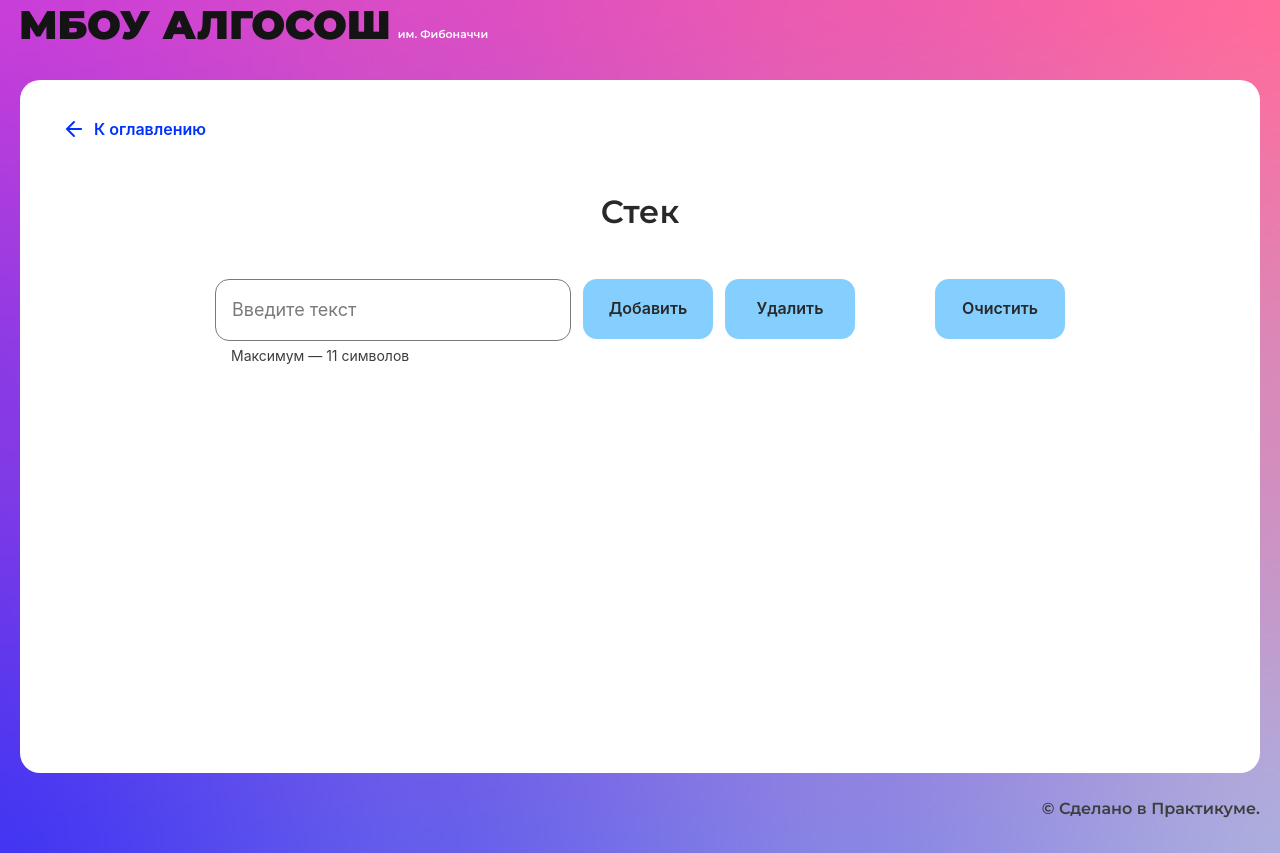
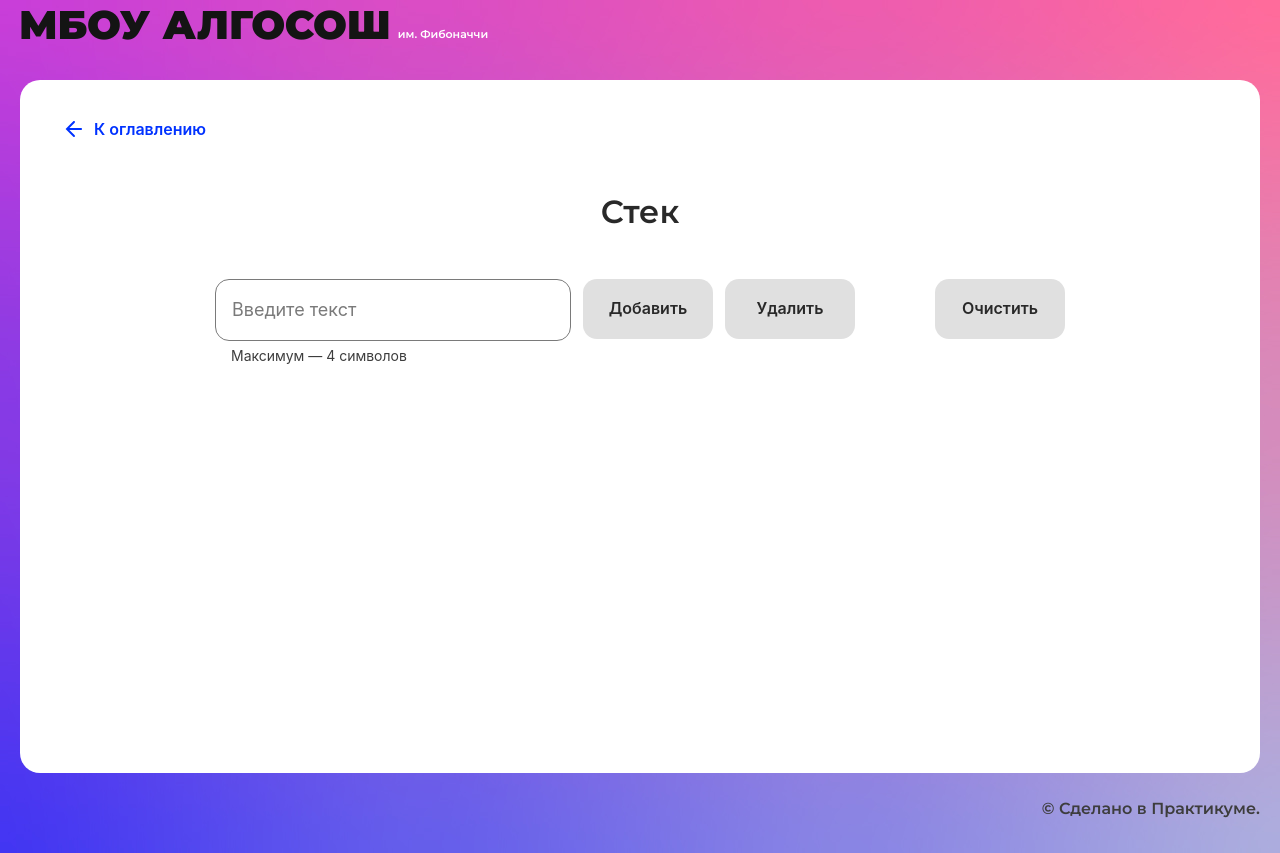
Before and after one commit to Phizick/alg, a React (Create React App) app: page /stack in a window 1280 px wide. Built offline with nearby package versions, Linux system fonts and the light colour scheme.

Commit message:
stack page final fix

```diff
--- a/src/Utils/Stack.ts
+++ b/src/Utils/Stack.ts
@@ -19,7 +19,6 @@ export class Stack<T> implements IStack<T> {
 
     push = (item: T): void => {
         this.container.push(item)
-
     };
 
     pop = (): void => {
--- a/src/components/stack-page/stack-page.tsx
+++ b/src/components/stack-page/stack-page.tsx
@@ -21,7 +21,7 @@ type TValues = {
         delete: boolean,
         clear: boolean
     },
-    setValues: any
+    setValues: (arg: any) => void
 }
 
 const stack = new Stack<string>();
@@ -36,11 +36,10 @@ export const StackPage: FC = () => {
         add: false,
         delete: false,
         clear: false
-    })
-
+    });
 
     const handleInput = (e: FormEvent<HTMLInputElement>): void => {
-        setValues({inputValue: e.currentTarget.value, stackArr: stack.collectedArr()})
+        setValues({inputValue: e.currentTarget.value, stackArr: [...stack.collectedArr()]})
     }
 
     const peak = () => {
@@ -50,8 +49,9 @@ export const StackPage: FC = () => {
     const push = async (item: string) => {
         stack.push(item);
         await delay(SHORT_DELAY_IN_MS)
-        setValues({currentIndex: values.currentIndex + 1})
-        setValues({stackArr: stack.collectedArr()})
+        setValues({currentIndex: stack.getSize() - 1, stackArr: [...stack.collectedArr()]})
+        await delay(SHORT_DELAY_IN_MS)
+        setValues({currentsIndex: 0,stackArr: [...stack.collectedArr()]})
     };
 
     const pop = async () => {
@@ -61,12 +61,10 @@ export const StackPage: FC = () => {
         setValues({stackArr: [...stack.collectedArr()]})
     };
 
-    // const clear = () => {
-    //     stack.clear()
-    //     setStack(stack.collectedArr())
-    //     setIndex(0)
-    // }
-
+    const clear = () => {
+        stack.clear()
+        setValues({stackArr: [...stack.collectedArr()], currentIndex: 0})
+    };
 
   return (
     <SolutionLayout title="Стек">
@@ -76,7 +74,7 @@ export const StackPage: FC = () => {
             placeholder={'Введите текст'}
             extraClass={'input-style'}
             isLimitText={true}
-            maxLength={11}
+            maxLength={4}
             type={'text'}
             onChange={handleInput}
             value={values.inputValue || ''}
@@ -84,14 +82,17 @@ export const StackPage: FC = () => {
         <Button text={'Добавить'}
                 extraClass={'button-style'}
         onClick={() => push(values.inputValue)}
+                disabled={!Boolean(values.inputValue)}
         />
         <Button text={'Удалить'}
                 extraClass={'button-style'}
-        onClick={() => pop()}/>
+        onClick={() => pop()}
+                disabled={!Boolean(values.inputValue)}/>
         </div>
         <Button text={'Очистить'}
                 extraClass={'button-style'}
-        // onClick={() => clear()}
+        onClick={() => clear()}
+                disabled={!Boolean(values.inputValue)}
           />
       </form>
         <ul className={`${stylesStackPage.ul}`}>
@@ -100,7 +101,7 @@ export const StackPage: FC = () => {
                         <li className={`${stylesStackPage.li}`} key={index}>
                             <Circle
                                 index={index}
-                                letter={item}
+                                letter={item.trim() !== '' ? item : 'space'}
                                 head={peak() === index ? 'top' : ''}
                                 state={index === values.currentIndex ? ElementStates.Changing : ElementStates.Default}
                                 />
```
